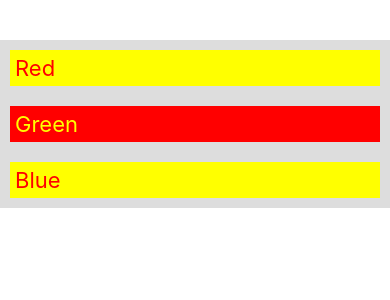
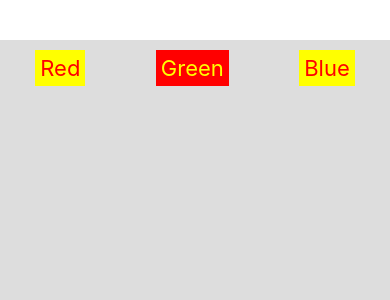
Before and after one commit to snow915/ColorCatalog, a React Native app: screen / in a window 390 px wide. Shown: the top 300 px of the page. Built offline with nearby package versions, Linux system fonts and the light colour scheme.

Commit message:
add: some flexbox content

```diff
--- a/App.js
+++ b/App.js
@@ -21,14 +21,19 @@ export default function App() {
 const styles = StyleSheet.create({
   page : {
     marginTop : 40,
-    backgroundColor : "#DDD"
+    backgroundColor : "#DDD",
+    flex: 1,
+    flexDirection : "row",
+    justifyContent: "space-around",
+    alignItems : "flex-start"
   },
   text: {
     fontSize : 22,
     color: "red",
     backgroundColor: "yellow",
     margin: 10,
-    padding: 5
+    padding: 5,
+    textAlign: "center"
   },
   selectedText: {
     backgroundColor: "red",
```
